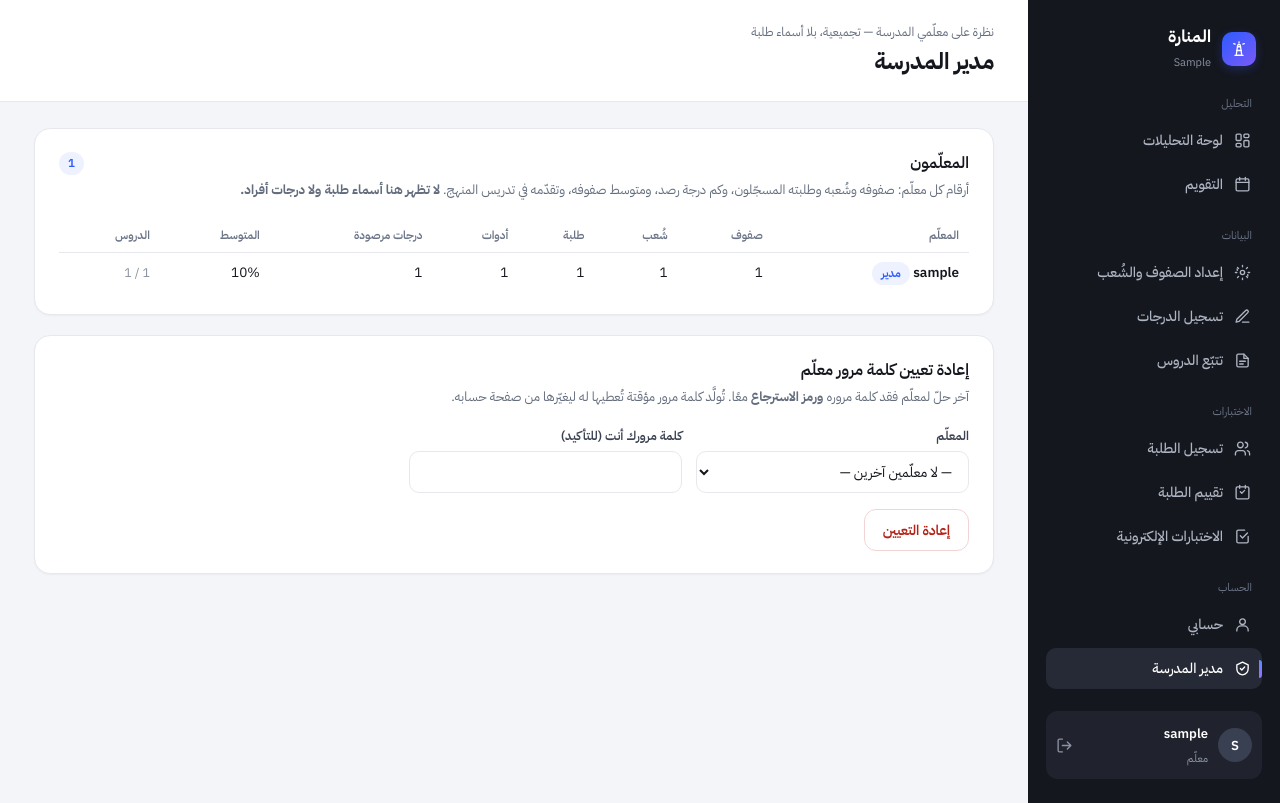
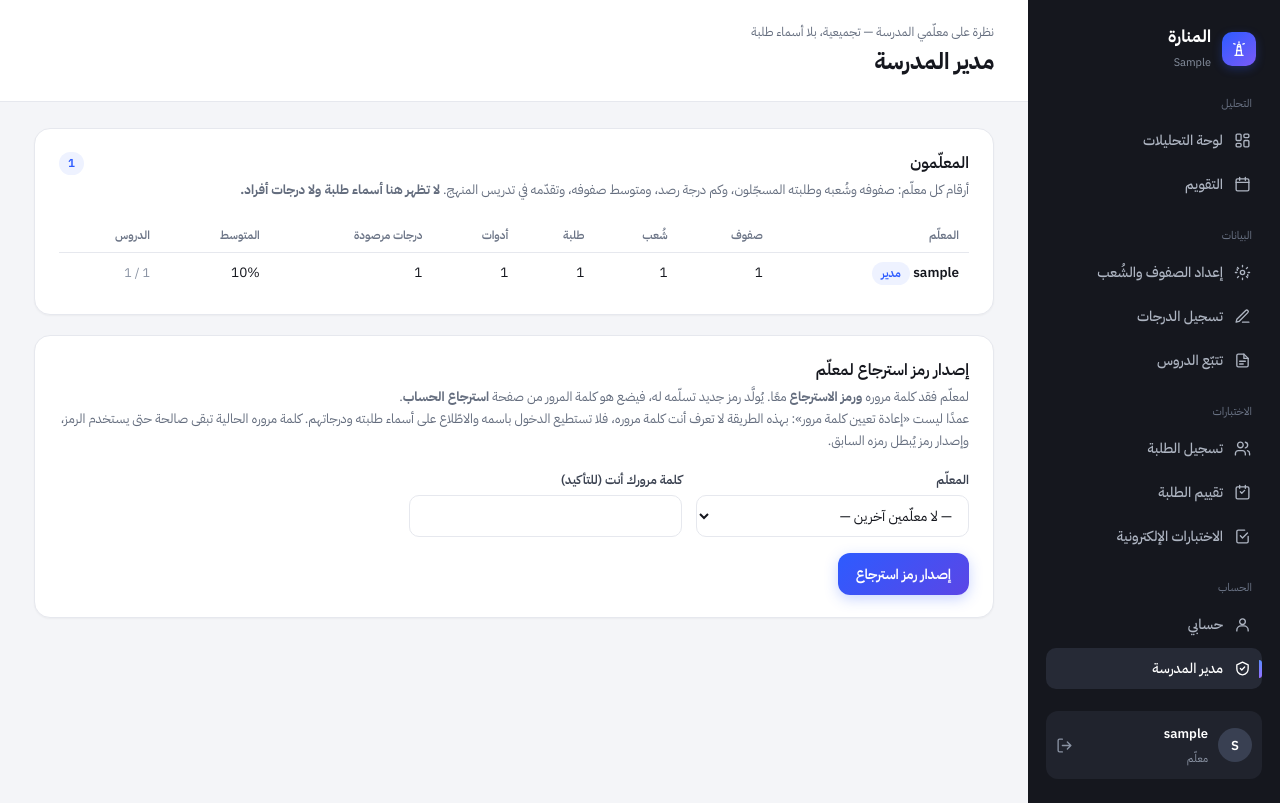
Before and after one commit to nq4n/teaching-moniter-gate, a Flask app: page /admin in a window 1280 px wide. Run offline with Flask 3, Linux system fonts and the light colour scheme; a user stored in the database is signed in; tables that the repository leaves empty hold one stand-in row (values such as "Sample post"); some libraries are stand-ins or nearby versions.

Commit message:
المدير يصدر رمز استرجاع للمعلّم بدل كلمة مرور مؤقتة
Replaces the admin password reset with an admin-issued recovery code, which is
the better shape: the admin hands over a code and the TEACHER sets a password
at /recover that nobody else ever sees. With a temporary password the admin
knew a working credential and could sign in as that teacher and read their
students' names and marks — data the admin's own aggregate page deliberately
withholds.

- The teacher's existing password is untouched and keeps working until they
  use the code (asserted against the stored hash).
- Issuing a code voids the teacher's previous one, and a spent code cannot be
  reused.
- Shown to the admin once; stored only as a hash.
- Still refused for an admin acting on themselves (400), for a non-admin (403),
  and for an unknown teacher (404).

Co-Authored-By: Claude Opus 5 <noreply@anthropic.com>
Claude-Session: https://claude.ai/code/session_016WABbVrAjqAGSjRaSqJUmn

```diff
--- a/app.py
+++ b/app.py
@@ -881,24 +881,31 @@ def admin_teachers():
     return jsonify({"teachers": out, "school": current_user.school})
 
 
-@app.route("/api/admin/teachers/<int:uid>/reset-password", methods=["POST"])
-@login_required
-def admin_reset_password(uid):
-    """Last resort when a teacher has lost both password and recovery code."""
+@app.route("/api/admin/teachers/<int:uid>/recovery-code", methods=["POST"])
+@login_required
+def admin_issue_recovery_code(uid):
+    """Issue a fresh recovery code for a teacher who lost theirs.
+
+    Deliberately NOT a password reset. The admin hands over a code and the
+    teacher sets a password at /recover that nobody else ever sees — so an
+    admin can restore access without being able to sign in as that teacher and
+    read their students' names and marks. The teacher's existing password keeps
+    working until they use the code, and issuing one voids their previous code.
+    """
     if not current_user.is_admin:
         return jsonify({"error": "هذه الصفحة لمدير المدرسة"}), 403
     u = db.session.get(User, uid)
     if u is None:
         return jsonify({"error": "غير موجود"}), 404
     if u.id == current_user.id:
-        return jsonify({"error": "استخدم صفحة حسابك لتغيير كلمة مرورك"}), 400
+        return jsonify({"error": "استخدم صفحة حسابك لتوليد رمزك"}), 400
     data = request.get_json(force=True) or {}
     if not current_user.check_password(data.get("current") or ""):
         return jsonify({"error": "أدخل كلمة مرورك للتأكيد"}), 403
-    temp = gen_recovery_code()[:9]
-    u.set_password(temp)
+    code = gen_recovery_code()
+    u.recovery_hash = hash_recovery(code)
     db.session.commit()
-    return jsonify({"username": u.username, "temp_password": temp})
+    return jsonify({"username": u.username, "code": code})
 
 
 @app.route("/admin")
--- a/templates/admin.html
+++ b/templates/admin.html
@@ -25,14 +25,17 @@
         <div style="overflow:auto"><table id="tbl"></table></div>
       </div>
       <div class="card">
-        <div class="hd"><h3>إعادة تعيين كلمة مرور معلّم</h3></div>
-        <p class="lead">آخر حلّ لمعلّم فقد كلمة مروره <b>ورمز الاسترجاع</b> معًا. تُولَّد كلمة
-          مرور مؤقتة تُعطيها له ليغيّرها من صفحة حسابه.</p>
+        <div class="hd"><h3>إصدار رمز استرجاع لمعلّم</h3></div>
+        <p class="lead">لمعلّم فقد كلمة مروره <b>ورمز الاسترجاع</b> معًا. يُولَّد رمز جديد
+          تسلّمه له، فيضع هو كلمة المرور من صفحة <b>استرجاع الحساب</b>.
+          <br>عمدًا ليست «إعادة تعيين كلمة مرور»: بهذه الطريقة لا تعرف أنت كلمة مروره،
+          فلا تستطيع الدخول باسمه والاطّلاع على أسماء طلبته ودرجاتهم.
+          كلمة مروره الحالية تبقى صالحة حتى يستخدم الرمز، وإصدار رمز يُبطل رمزه السابق.</p>
         <div class="pickers" style="margin-top:14px;max-width:560px">
           <div><label>المعلّم</label><select id="who"></select></div>
           <div><label>كلمة مرورك أنت (للتأكيد)</label><input id="mypw" type="password"></div>
         </div>
-        <button class="btn danger" style="margin-top:16px" onclick="reset()">إعادة التعيين</button>
+        <button class="btn" style="margin-top:16px" onclick="issue()">إصدار رمز استرجاع</button>
         <div id="temp"></div>
       </div>
     </div>
@@ -60,18 +63,21 @@ async function load(){
     .map(x=>`<option value="${x.id}">${esc(x.username)}</option>`).join('')
     ||'<option value="">— لا معلّمين آخرين —</option>';
 }
-async function reset(){
+async function issue(){
   const uid=el('who').value; if(!uid){toast('اختر معلّمًا',false);return;}
   if(!el('mypw').value){toast('أدخل كلمة مرورك للتأكيد',false);return;}
-  if(!confirm('إعادة تعيين كلمة مرور هذا المعلّم؟'))return;
-  const r=await jreq(`/api/admin/teachers/${uid}/reset-password`,{current:el('mypw').value});
+  if(!confirm('إصدار رمز استرجاع جديد لهذا المعلّم؟ سيُبطل رمزه السابق.'))return;
+  const r=await jreq(`/api/admin/teachers/${uid}/recovery-code`,{current:el('mypw').value});
   const d=await r.json().catch(()=>({}));
   if(!r.ok){toast(d.error||'تعذّرت العملية',false);return;}
   el('mypw').value='';
-  el('temp').innerHTML=`<div class="hint" style="margin-top:16px">كلمة مرور مؤقتة لـ
-    <b>${esc(d.username)}</b>: <span class="code">${esc(d.temp_password)}</span><br>
-    أعطِها له ليدخل بها ثم يغيّرها فورًا من صفحة «حسابي».</div>`;
-  toast('أُعيد التعيين');
+  el('temp').innerHTML=`<div class="hint" style="margin-top:16px">
+    رمز استرجاع لـ <b>${esc(d.username)}</b>:
+    <span class="code" style="font-size:15px">${esc(d.code)}</span>
+    <button class="linkbtn" onclick="navigator.clipboard.writeText('${esc(d.code)}').then(()=>toast('نُسخ'))">نسخ</button><br>
+    سلّمه له ليفتح <b>استرجاع الحساب</b> ويضع كلمة مروره بنفسه.
+    <br><span class="muted">لن يُعرض مرة أخرى — المنصة تحفظ بصمته المشفّرة لا الرمز.</span></div>`;
+  toast('صدر الرمز — سلّمه للمعلّم');
 }
 window.__mnrManualLoader=true;
 load().finally(()=>window.__mnrHideLoader&&window.__mnrHideLoader());
```
Also changed, not shown: API.md (+3 -2 lines), EXAMS.md (+15 -2 lines), tests/test_account_terms.py (+54 -12 lines), README.md.
